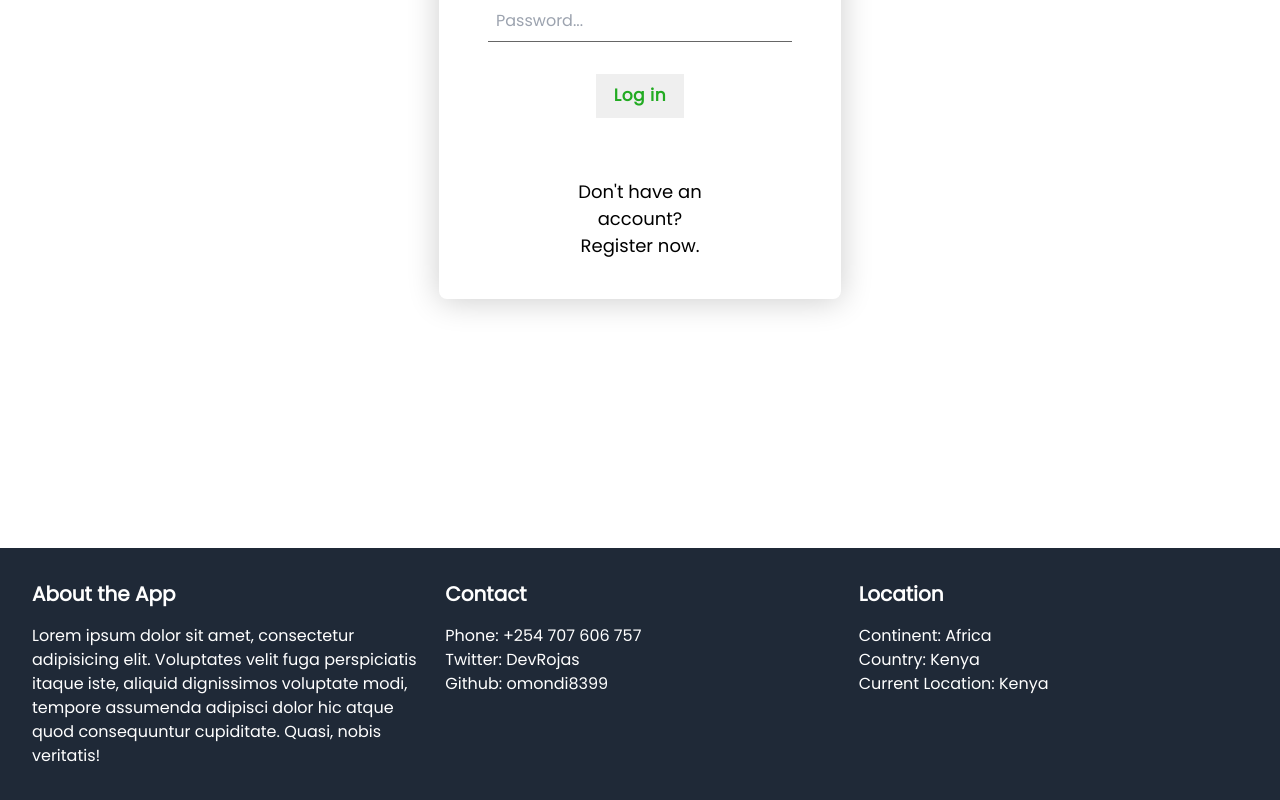
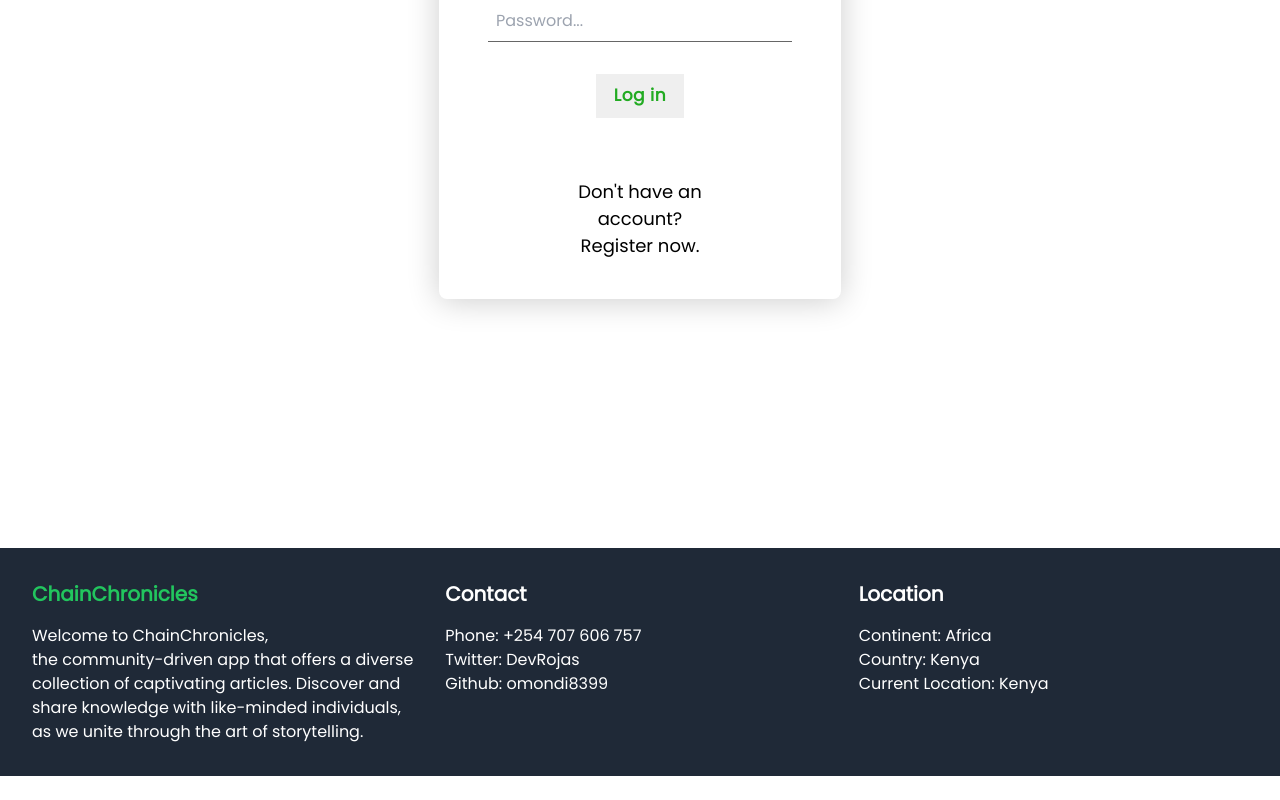
Before and after one commit to omondi8399/ChainChronicles, a Next.js app: page /login in a window 1280 px wide. Shown: the part 288-1088 px from the top of the page. After the commit the page ends 1064 px from the top, so only its background shows below. Built offline with nearby package versions, Linux system fonts and the light colour scheme; no server answers.

Commit message:
updated the footer about

```diff
--- a/src/components/footer/Footer.jsx
+++ b/src/components/footer/Footer.jsx
@@ -6,12 +6,10 @@ const Footer = () => {
       <div className="container mx-auto py-8 px-4 lg:px-8">
         <div className="grid grid-cols-1 md:grid-cols-2 lg:grid-cols-3 gap-6">
           <div className="col">
-            <h2 className="text-xl font-bold">About the App</h2>
+            <h2 className="text-xl font-bold text-green-500">ChainChronicles</h2>
             <p className="mt-4">
-              Lorem ipsum dolor sit amet, consectetur adipisicing elit.
-              Voluptates velit fuga perspiciatis itaque iste, aliquid dignissimos voluptate modi,
-              tempore assumenda adipisci dolor hic atque quod consequuntur cupiditate.
-              Quasi, nobis veritatis!
+            Welcome to ChainChronicles, <br /> the community-driven app that offers a diverse collection of captivating articles. Discover and share knowledge with like-minded individuals,
+             as we unite through the art of storytelling.
             </p>
           </div>
           <div className="col">
```
